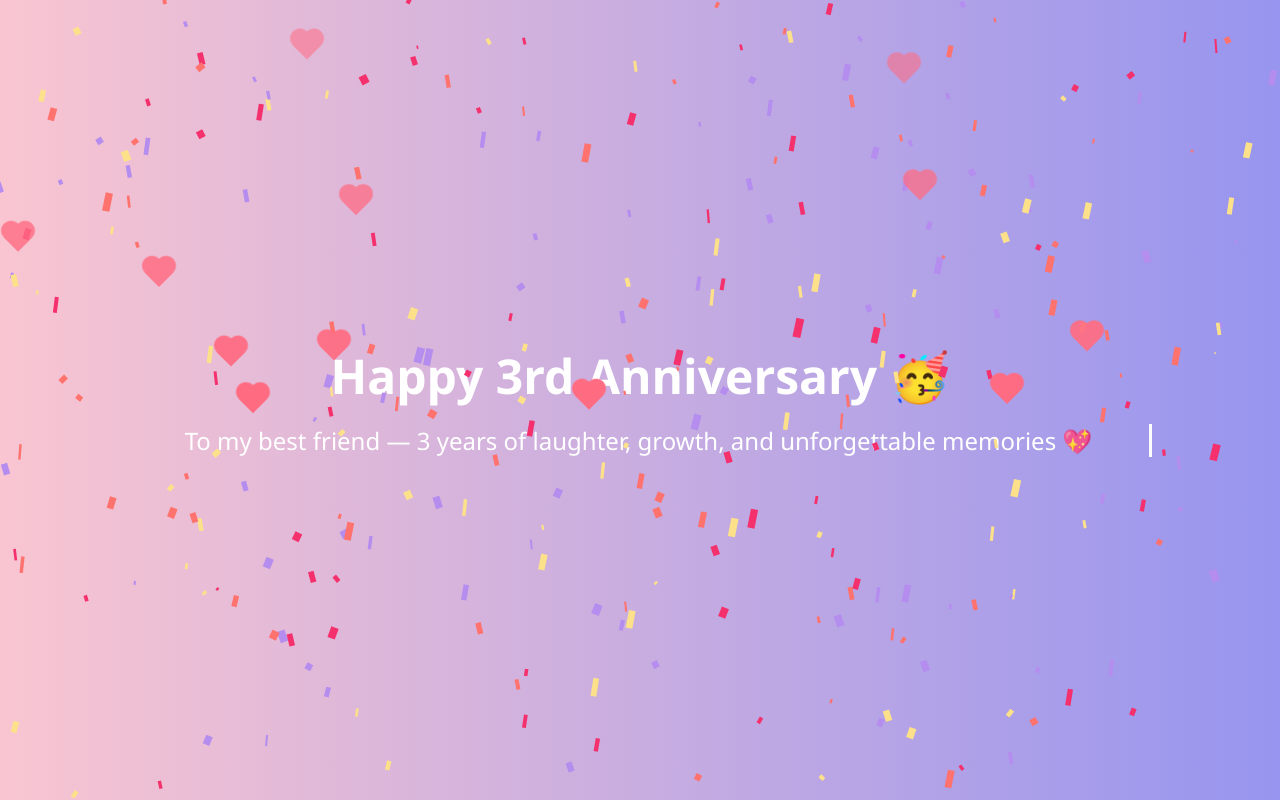
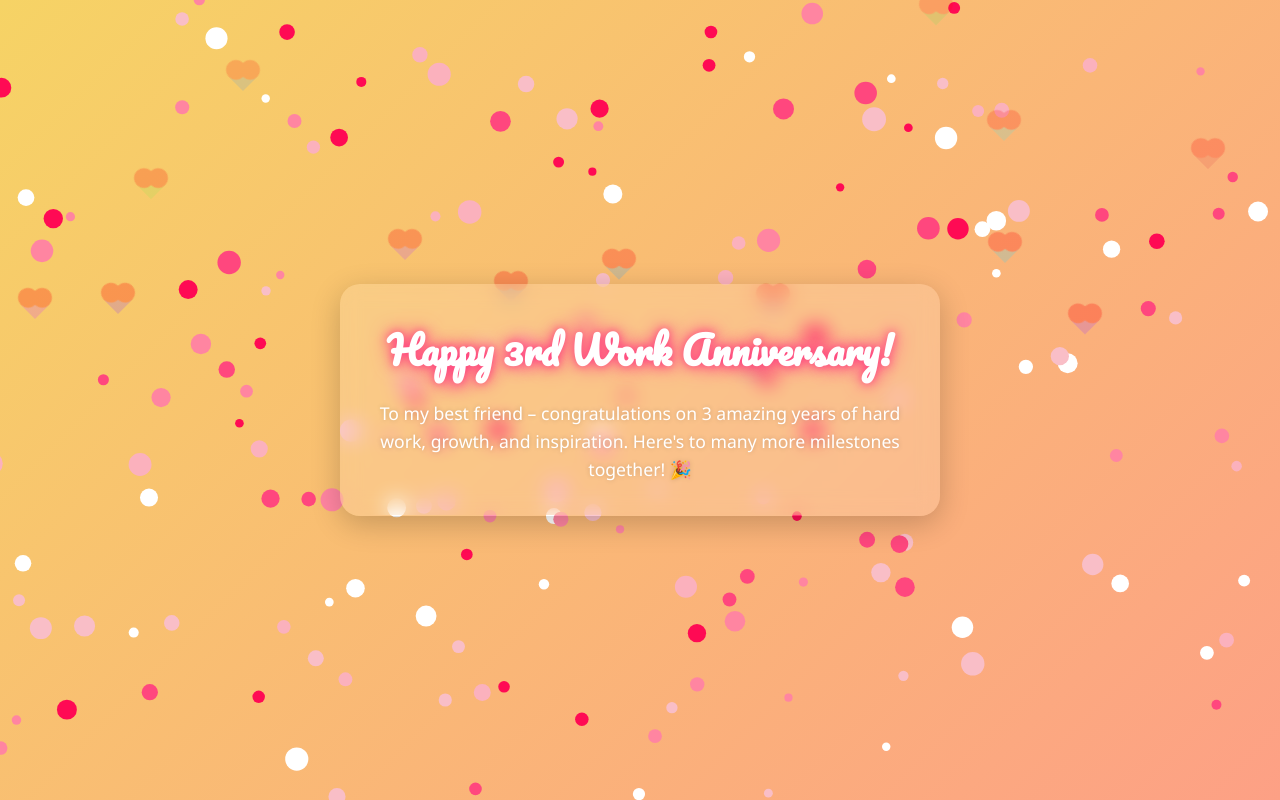
Before and after one commit to shehrozali12/Wishes, a plain HTML site: page index.html in a window 1280 px wide. Drawn offline with Linux system fonts and the light colour scheme.

Commit message:
Update index.html

```diff
--- a/index.html
+++ b/index.html
@@ -3,8 +3,10 @@
 <head>
   <meta charset="UTF-8" />
   <meta name="viewport" content="width=device-width, initial-scale=1.0"/>
-  <title>Happy 3rd Anniversary</title>
+  <title>Happy 3rd Work Anniversary!</title>
   <style>
+    @import url('https://fonts.googleapis.com/css2?family=Pacifico&display=swap');
+
     * {
       margin: 0;
       padding: 0;
@@ -12,66 +14,89 @@
     }
 
     body {
-      height: 100vh;
-      background: linear-gradient(to right, #f9c5d1, #9795ef);
       font-family: 'Segoe UI', sans-serif;
+      background: linear-gradient(135deg, #f6d365, #fda085);
+      min-height: 100vh;
       overflow: hidden;
+      position: relative;
       display: flex;
+      align-items: center;
       justify-content: center;
-      align-items: center;
-      flex-direction: column;
-      position: relative;
+      padding: 1rem;
+    }
+
+    .card {
+      background: rgba(255, 255, 255, 0.15);
+      padding: 2rem;
+      border-radius: 20px;
+      backdrop-filter: blur(10px);
+      box-shadow: 0 8px 30px rgba(0,0,0,0.2);
+      text-align: center;
+      z-index: 10;
+      max-width: 600px;
+      width: 100%;
+      color: white;
+      animation: fadeIn 1s ease forwards;
     }
 
     h1 {
-      font-size: 3rem;
+      font-family: 'Pacifico', cursive;
+      font-size: 2.4rem;
+      margin-bottom: 1rem;
       color: #fff;
-      text-align: center;
-      animation: fadeIn 2s ease-in-out;
+      text-shadow: 0 0 10px #ff4081, 0 0 20px #ff4081;
+      animation: pop 1s ease-out forwards;
     }
 
-    .typewriter {
-      font-size: 1.5rem;
+    p {
+      font-size: 1.1rem;
+      line-height: 1.6;
       color: #fff;
-      margin-top: 1rem;
-      width: 80%;
-      text-align: center;
-      border-right: 3px solid #fff;
-      white-space: nowrap;
-      overflow: hidden;
-      animation: typing 4s steps(40, end), blink 0.75s step-end infinite;
+      text-shadow: 0 0 5px rgba(0,0,0,0.2);
+      animation: fadeInText 2s ease-in-out forwards;
     }
 
-    @keyframes typing {
-      from { width: 0; }
-      to { width: 80%; }
-    }
-
-    @keyframes blink {
-      from, to { border-color: transparent; }
-      50% { border-color: #fff; }
+    @keyframes pop {
+      0% { transform: scale(0.5); opacity: 0; }
+      100% { transform: scale(1); opacity: 1; }
     }
 
     @keyframes fadeIn {
-      from { opacity: 0; transform: translateY(-30px); }
+      from { opacity: 0; transform: translateY(20px); }
       to { opacity: 1; transform: translateY(0); }
     }
 
+    @keyframes fadeInText {
+      from { opacity: 0; }
+      to { opacity: 1; }
+    }
+
+    canvas {
+      position: absolute;
+      top: 0;
+      left: 0;
+      z-index: 0;
+      pointer-events: none;
+    }
+
+    /* Animated floating hearts */
     .heart {
       position: absolute;
       width: 20px;
       height: 20px;
-      background-color: #ff6b81;
+      background: red;
       transform: rotate(45deg);
-      animation: float 8s infinite ease-in-out;
+      animation: float 10s linear infinite;
+      opacity: 0.6;
     }
 
-    .heart::before, .heart::after {
-      content: '';
+    .heart::before,
+    .heart::after {
+      content: "";
       position: absolute;
       width: 20px;
       height: 20px;
-      background-color: #ff6b81;
+      background: red;
       border-radius: 50%;
     }
 
@@ -87,91 +112,94 @@
 
     @keyframes float {
       0% {
-        transform: translateY(0) rotate(45deg);
-        opacity: 1;
+        transform: translateY(100vh) rotate(45deg);
+        opacity: 0.6;
       }
       100% {
-        transform: translateY(-800px) rotate(45deg);
+        transform: translateY(-100vh) rotate(45deg);
         opacity: 0;
       }
     }
 
-    canvas {
-      position: absolute;
-      top: 0;
-      left: 0;
-      pointer-events: none;
+    @media (max-width: 600px) {
+      h1 {
+        font-size: 1.8rem;
+      }
+      p {
+        font-size: 1rem;
+      }
+      .card {
+        padding: 1.5rem 1rem;
+      }
     }
   </style>
 </head>
 <body>
 
-  <h1>Happy 3rd Anniversary 🥳</h1>
-  <div class="typewriter">To my best friend — 3 years of laughter, growth, and unforgettable memories 💖</div>
-
   <canvas id="confetti-canvas"></canvas>
 
+  <div class="card">
+    <h1>Happy 3rd Work Anniversary!</h1>
+    <p>To my best friend – congratulations on 3 amazing years of hard work, growth, and inspiration. Here's to many more milestones together! 🎉</p>
+  </div>
+
+  <!-- Floating hearts -->
   <script>
-    // Floating hearts
-    function createHeart() {
+    for (let i = 0; i < 20; i++) {
       const heart = document.createElement('div');
-      heart.className = 'heart';
-      heart.style.left = Math.random() * 100 + 'vw';
-      heart.style.animationDuration = 5 + Math.random() * 5 + 's';
+      heart.classList.add('heart');
+      heart.style.left = `${Math.random() * 100}%`;
+      heart.style.animationDuration = `${5 + Math.random() * 5}s`;
+      heart.style.background = `hsl(${Math.random() * 360}, 70%, 60%)`;
       document.body.appendChild(heart);
+    }
+  </script>
 
-      setTimeout(() => heart.remove(), 10000);
-    }
-    setInterval(createHeart, 300);
-
-    // Confetti
+  <!-- Confetti animation -->
+  <script>
     const canvas = document.getElementById('confetti-canvas');
     const ctx = canvas.getContext('2d');
     canvas.width = window.innerWidth;
     canvas.height = window.innerHeight;
 
     const confetti = [];
-    const colors = ['#fce18a', '#ff726d', '#b48def', '#f4306d'];
 
-    for (let i = 0; i < 300; i++) {
-      confetti.push({
+    function randomColor() {
+      const colors = ['#ff0a54', '#ff477e', '#ff85a1', '#fbb1bd', '#f9bec7', '#ffffff'];
+      return colors[Math.floor(Math.random() * colors.length)];
+    }
+
+    function createConfettiPiece() {
+      return {
         x: Math.random() * canvas.width,
-        y: Math.random() * canvas.height,
-        r: Math.random() * 6 + 2,
-        d: Math.random() * 10 + 2,
-        color: colors[Math.floor(Math.random() * colors.length)],
-        tilt: Math.floor(Math.random() * 10) - 10,
-        tiltAngle: 0,
-        tiltAngleIncremental: (Math.random() * 0.07) + 0.05,
-      });
+        y: Math.random() * -canvas.height,
+        size: Math.random() * 8 + 4,
+        color: randomColor(),
+        speed: Math.random() * 3 + 2,
+        drift: Math.random() * 2 - 1
+      };
+    }
+
+    for (let i = 0; i < 200; i++) {
+      confetti.push(createConfettiPiece());
     }
 
     function draw() {
       ctx.clearRect(0, 0, canvas.width, canvas.height);
-      confetti.forEach(c => {
+      confetti.forEach(p => {
         ctx.beginPath();
-        ctx.lineWidth = c.r;
-        ctx.strokeStyle = c.color;
-        ctx.moveTo(c.x + c.tilt + c.r / 2, c.y);
-        ctx.lineTo(c.x + c.tilt, c.y + c.tilt + c.r / 2);
-        ctx.stroke();
-      });
-      update();
-      requestAnimationFrame(draw);
-    }
+        ctx.arc(p.x, p.y, p.size, 0, Math.PI * 2);
+        ctx.fillStyle = p.color;
+        ctx.fill();
+        p.y += p.speed;
+        p.x += p.drift;
 
-    function update() {
-      confetti.forEach(c => {
-        c.y += Math.cos(c.d) + 1 + c.r / 2;
-        c.x += Math.sin(c.d);
-        c.tiltAngle += c.tiltAngleIncremental;
-        c.tilt = Math.sin(c.tiltAngle) * 15;
-
-        if (c.y > canvas.height) {
-          c.y = -10;
-          c.x = Math.random() * canvas.width;
+        if (p.y > canvas.height) {
+          p.y = -10;
+          p.x = Math.random() * canvas.width;
         }
       });
+      requestAnimationFrame(draw);
     }
 
     draw();
```
